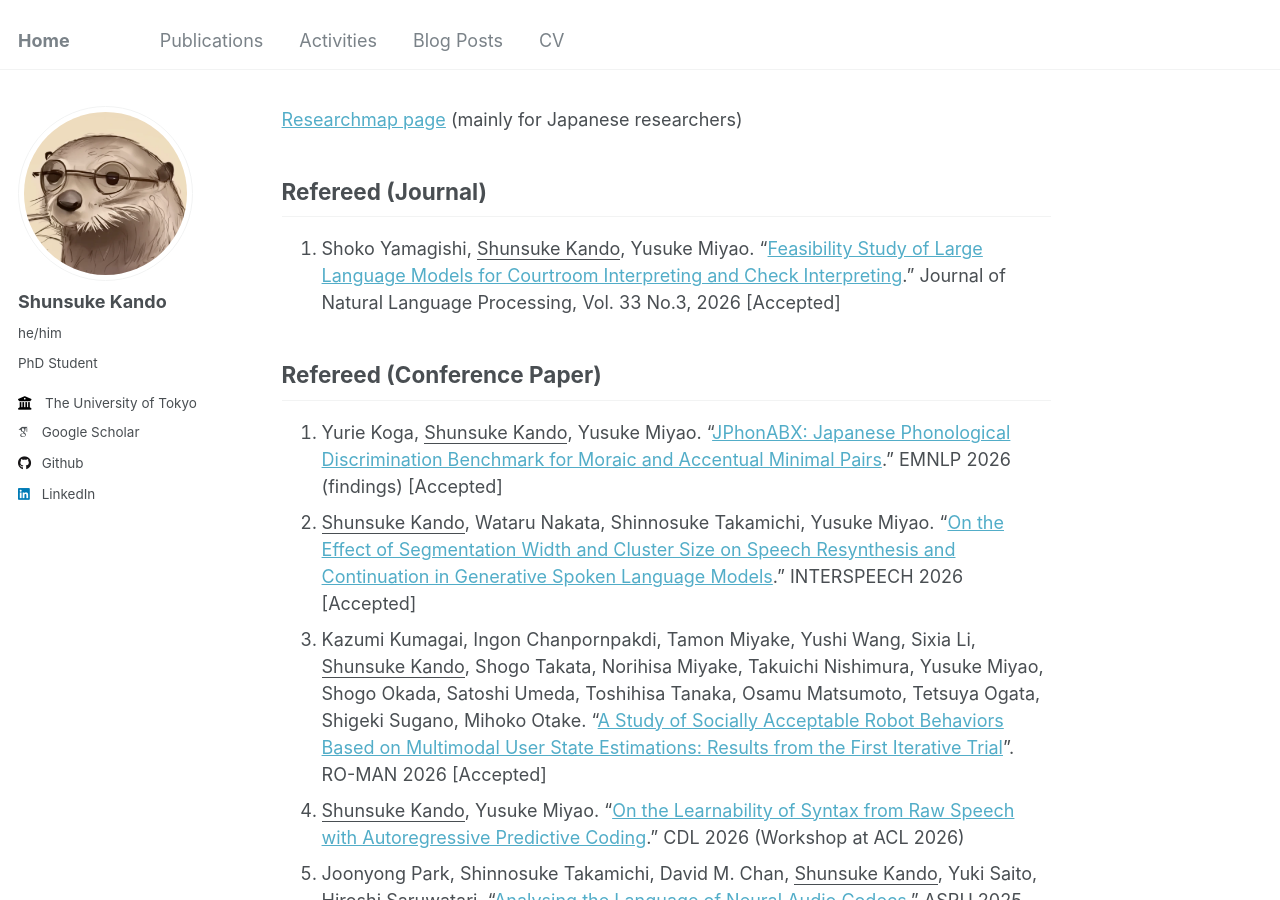
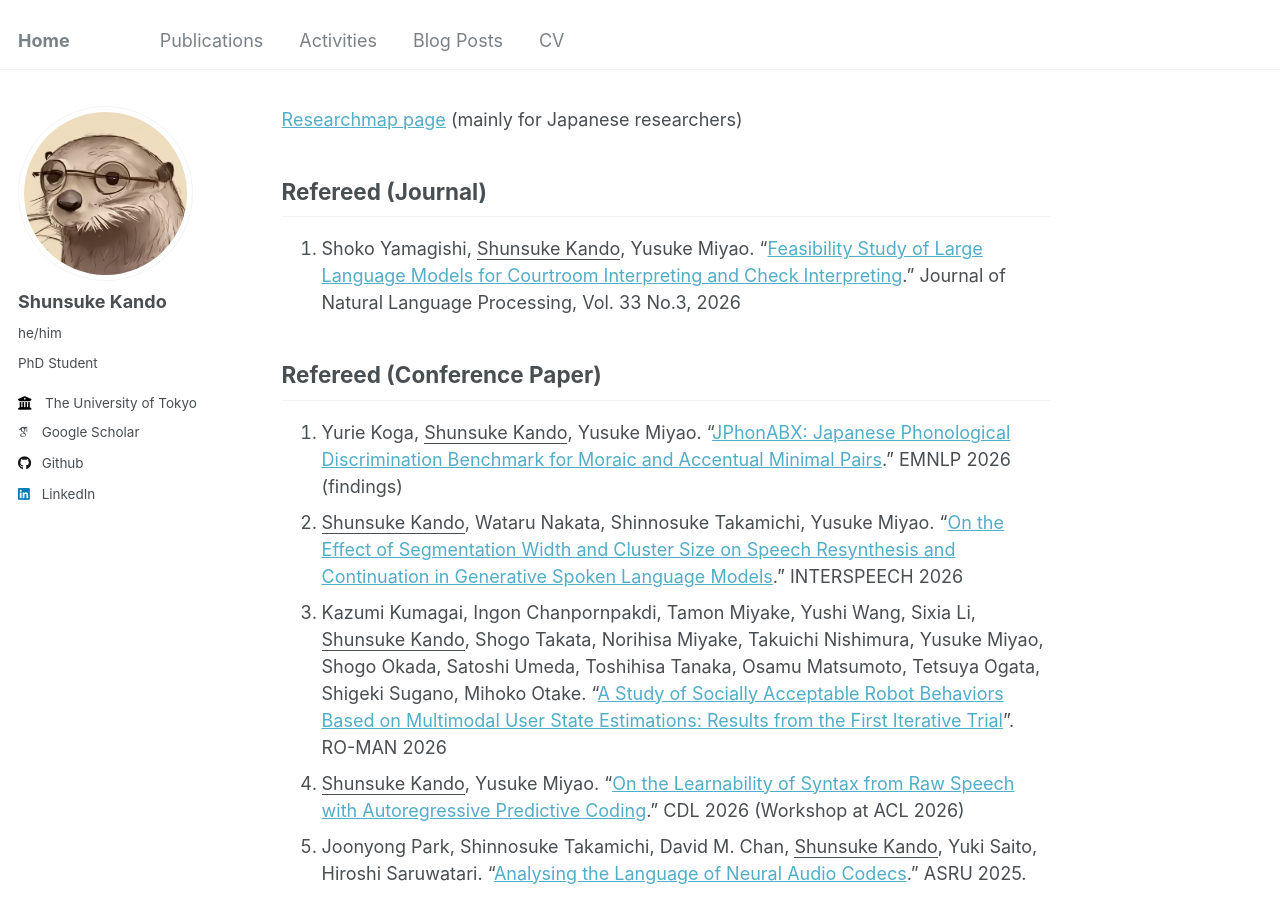
Before and after one commit to gifdog97/gifdog97.github.io, a Jekyll site: the page built from _pages/publications.md, in a window 1280 px wide and 900 px high. Built offline with Jekyll 4.4.1, drawn with Linux system fonts in a browser that asks for light colours; some web fonts are replaced.

Commit message:
update publication

```diff
--- a/_pages/publications.md
+++ b/_pages/publications.md
@@ -6,13 +6,13 @@ permalink: /publications
 
 ## Refereed (Journal)
 
-1. Shoko Yamagishi, <u>Shunsuke Kando</u>, Yusuke Miyao. "[Feasibility Study of Large Language Models for Courtroom Interpreting and Check Interpreting](https://www.jstage.jst.go.jp/article/jnlp/33/3/33_1615/_article/-char/en)."  Journal of Natural Language Processing, Vol. 33 No.3, 2026 [Accepted]
+1. Shoko Yamagishi, <u>Shunsuke Kando</u>, Yusuke Miyao. "[Feasibility Study of Large Language Models for Courtroom Interpreting and Check Interpreting](https://www.jstage.jst.go.jp/article/jnlp/33/3/33_1615/_article/-char/en)."  Journal of Natural Language Processing, Vol. 33 No.3, 2026
 
 ## Refereed (Conference Paper)
 
-1. Yurie Koga, <u>Shunsuke Kando</u>, Yusuke Miyao. "[JPhonABX: Japanese Phonological Discrimination Benchmark for Moraic and Accentual Minimal Pairs](xxx)." EMNLP 2026 (findings) [Accepted]
-1. <u>Shunsuke Kando</u>, Wataru Nakata, Shinnosuke Takamichi, Yusuke Miyao. "[On the Effect of Segmentation Width and Cluster Size on Speech Resynthesis and Continuation in Generative Spoken Language Models](https://www.isca-archive.org/interspeech_2026/kando26_interspeech.html)." INTERSPEECH 2026 [Accepted]
-1. Kazumi Kumagai, Ingon Chanpornpakdi, Tamon Miyake, Yushi Wang, Sixia Li, <u>Shunsuke Kando</u>, Shogo Takata, Norihisa Miyake, Takuichi Nishimura, Yusuke Miyao, Shogo Okada, Satoshi Umeda, Toshihisa Tanaka, Osamu Matsumoto, Tetsuya Ogata, Shigeki Sugano, Mihoko Otake. "[A Study of Socially Acceptable Robot Behaviors Based on Multimodal User State Estimations: Results from the First Iterative Trial](xxx)". RO-MAN 2026 [Accepted]
+1. Yurie Koga, <u>Shunsuke Kando</u>, Yusuke Miyao. "[JPhonABX: Japanese Phonological Discrimination Benchmark for Moraic and Accentual Minimal Pairs](https://aclanthology.org/2026.findings-emnlp.1072/)." EMNLP 2026 (findings)
+1. <u>Shunsuke Kando</u>, Wataru Nakata, Shinnosuke Takamichi, Yusuke Miyao. "[On the Effect of Segmentation Width and Cluster Size on Speech Resynthesis and Continuation in Generative Spoken Language Models](https://www.isca-archive.org/interspeech_2026/kando26_interspeech.html)." INTERSPEECH 2026
+1. Kazumi Kumagai, Ingon Chanpornpakdi, Tamon Miyake, Yushi Wang, Sixia Li, <u>Shunsuke Kando</u>, Shogo Takata, Norihisa Miyake, Takuichi Nishimura, Yusuke Miyao, Shogo Okada, Satoshi Umeda, Toshihisa Tanaka, Osamu Matsumoto, Tetsuya Ogata, Shigeki Sugano, Mihoko Otake. "[A Study of Socially Acceptable Robot Behaviors Based on Multimodal User State Estimations: Results from the First Iterative Trial](https://ieeexplore.ieee.org/iel8/11714246/11714522/11714903.pdf)". RO-MAN 2026
 1. <u>Shunsuke Kando</u>, Yusuke Miyao. "[On the Learnability of Syntax from Raw Speech with Autoregressive Predictive Coding](https://aclanthology.org/2026.cdl-1.11/)." CDL 2026 (Workshop at ACL 2026)
 1. Joonyong Park, Shinnosuke Takamichi, David M. Chan, <u>Shunsuke Kando</u>, Yuki Saito, Hiroshi Saruwatari. "[Analysing the Language of Neural Audio Codecs](https://ieeexplore.ieee.org/document/11434618)." ASRU 2025.
 1. Yurie Koga, <u>Shunsuke Kando</u>, Yusuke Miyao. "[Do Self-Supervised Speech Models Exhibit the Critical Period Effects in Language Acquisition?](https://ieeexplore.ieee.org/document/11434722)." ASRU 2025.
```
Also changed, not shown: 8 other files.
